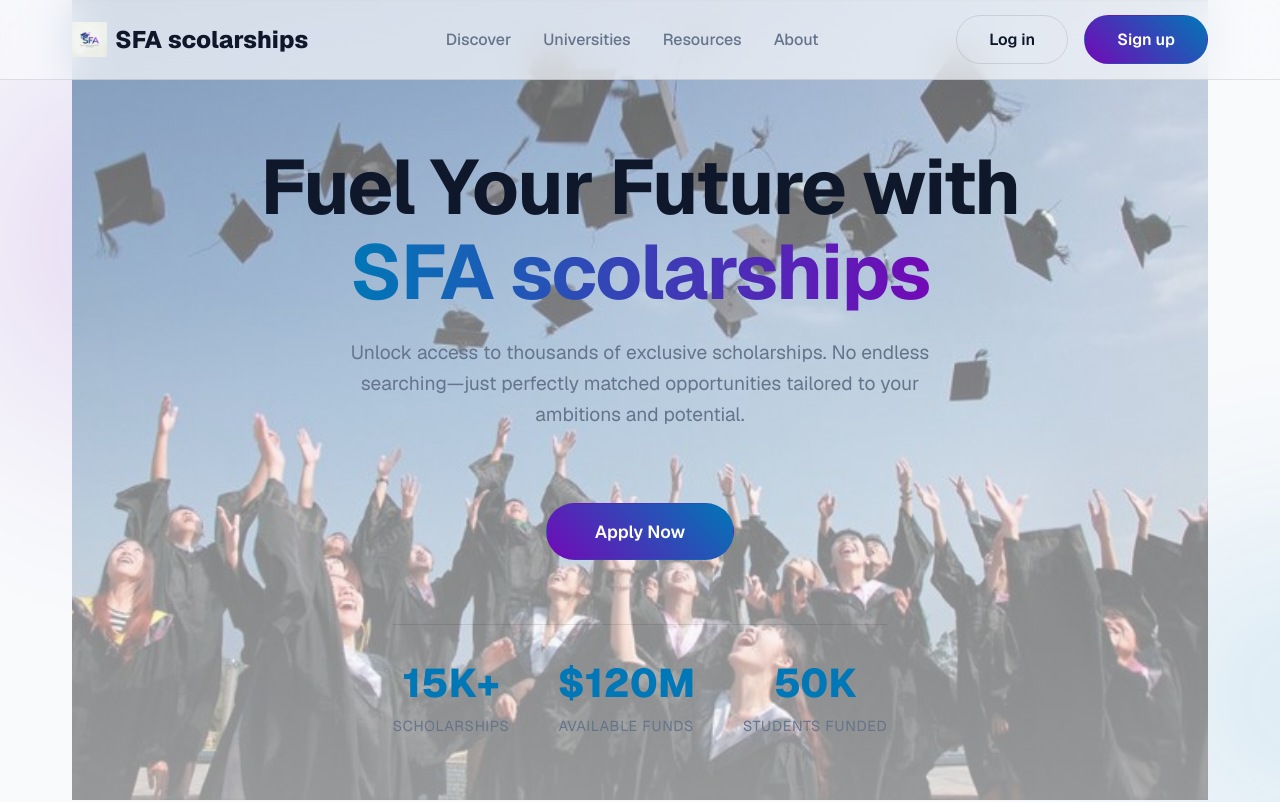
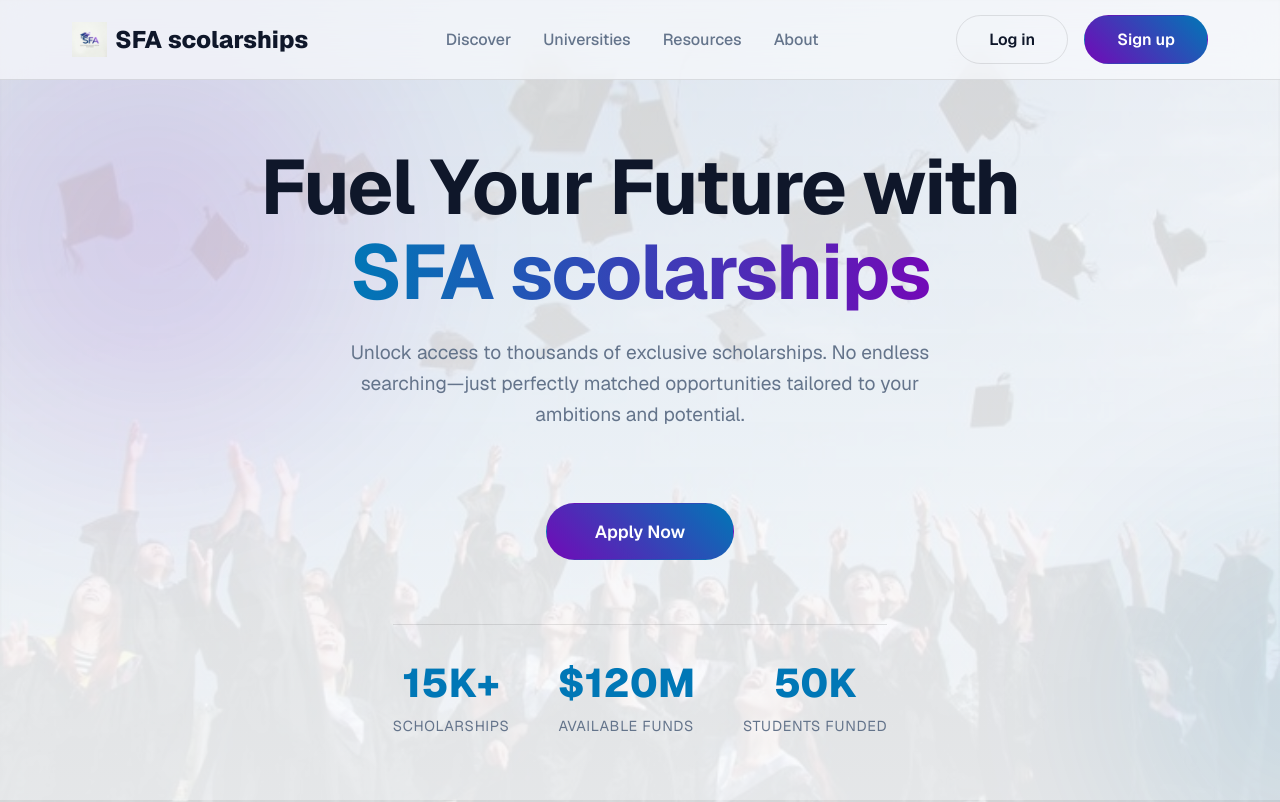
Before and after one commit to WEFAFA256/scolar, a Next.js app: page / in a window 1280 px wide. Shown: the top 802 px of the page. Built offline with nearby package versions, Linux system fonts and the light colour scheme.

Commit message:
Set background image as global fixed backdrop for better page fit

```diff
--- a/src/app/globals.css
+++ b/src/app/globals.css
@@ -33,6 +33,11 @@ body {
   min-height: 100vh;
   overflow-x: hidden;
   position: relative;
+  background-image: linear-gradient(rgba(248, 250, 252, 0.85), rgba(248, 250, 252, 0.92)), url('/hero-bg.jpg');
+  background-size: cover;
+  background-position: center;
+  background-attachment: fixed;
+  background-repeat: no-repeat;
 }
 
 /* Dynamic background glowing blob */
--- a/src/app/page.module.css
+++ b/src/app/page.module.css
@@ -56,10 +56,6 @@
   padding-top: var(--nav-height);
   position: relative;
   overflow: hidden;
-  background-image: linear-gradient(rgba(248, 250, 252, 0.4), rgba(248, 250, 252, 0.6)), url('/hero-bg.jpg');
-  background-size: cover;
-  background-position: center;
-  background-repeat: no-repeat;
 }
 
 .heroTitle {
```
